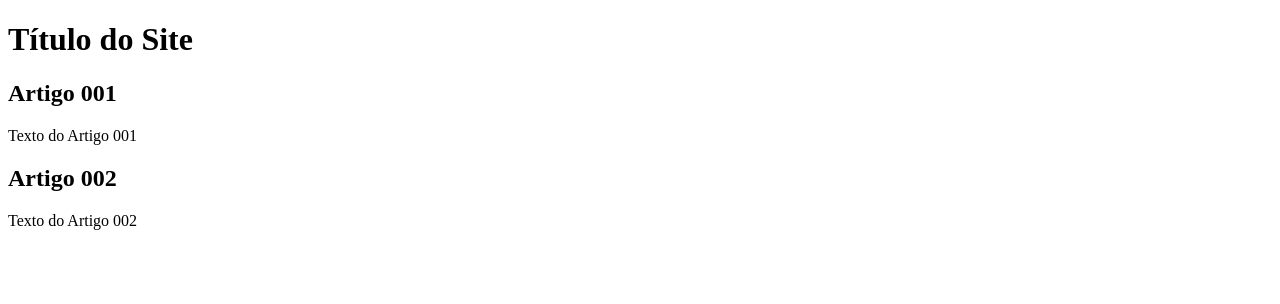
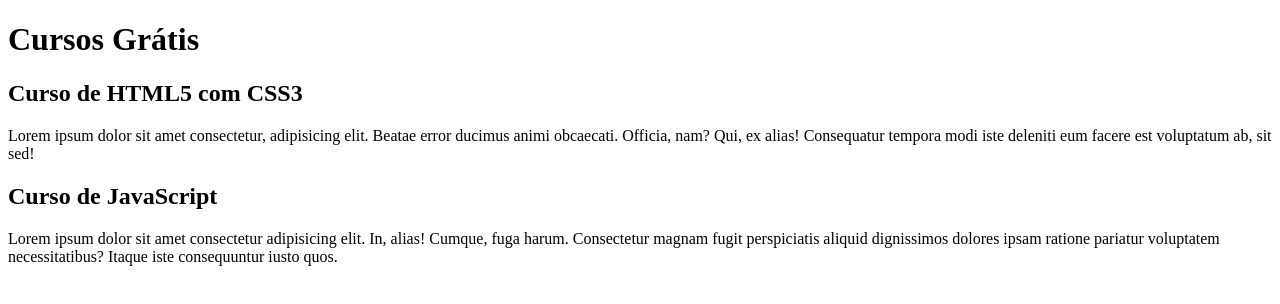
Before and after one commit to gabealbuquerque/projeto-site, a plain HTML site: page index.html in a window 1280 px wide. Drawn offline with Linux system fonts and the light colour scheme.

Commit message:
comecei a escrever o conteúdo

```diff
--- a/index.html
+++ b/index.html
@@ -8,15 +8,15 @@
 <body>
     <main>
         <header>
-            <h1>Título do Site</h1>
+            <h1>Cursos Grátis</h1>
         </header>
         <article>
-            <h2>Artigo 001</h2>
-            <p>Texto do Artigo 001</p>
+            <h2>Curso de HTML5 com CSS3</h2>
+            <p>Lorem ipsum dolor sit amet consectetur, adipisicing elit. Beatae error ducimus animi obcaecati. Officia, nam? Qui, ex alias! Consequatur tempora modi iste deleniti eum facere est voluptatum ab, sit sed!</p>
         </article>
         <article>
-            <h2>Artigo 002</h2>
-            <p>Texto do Artigo 002</p>
+            <h2>Curso de JavaScript</h2>
+            <p>Lorem ipsum dolor sit amet consectetur adipisicing elit. In, alias! Cumque, fuga harum. Consectetur magnam fugit perspiciatis aliquid dignissimos dolores ipsam ratione pariatur voluptatem necessitatibus? Itaque iste consequuntur iusto quos.</p>
         </article>
     </main>
 </body>
```
